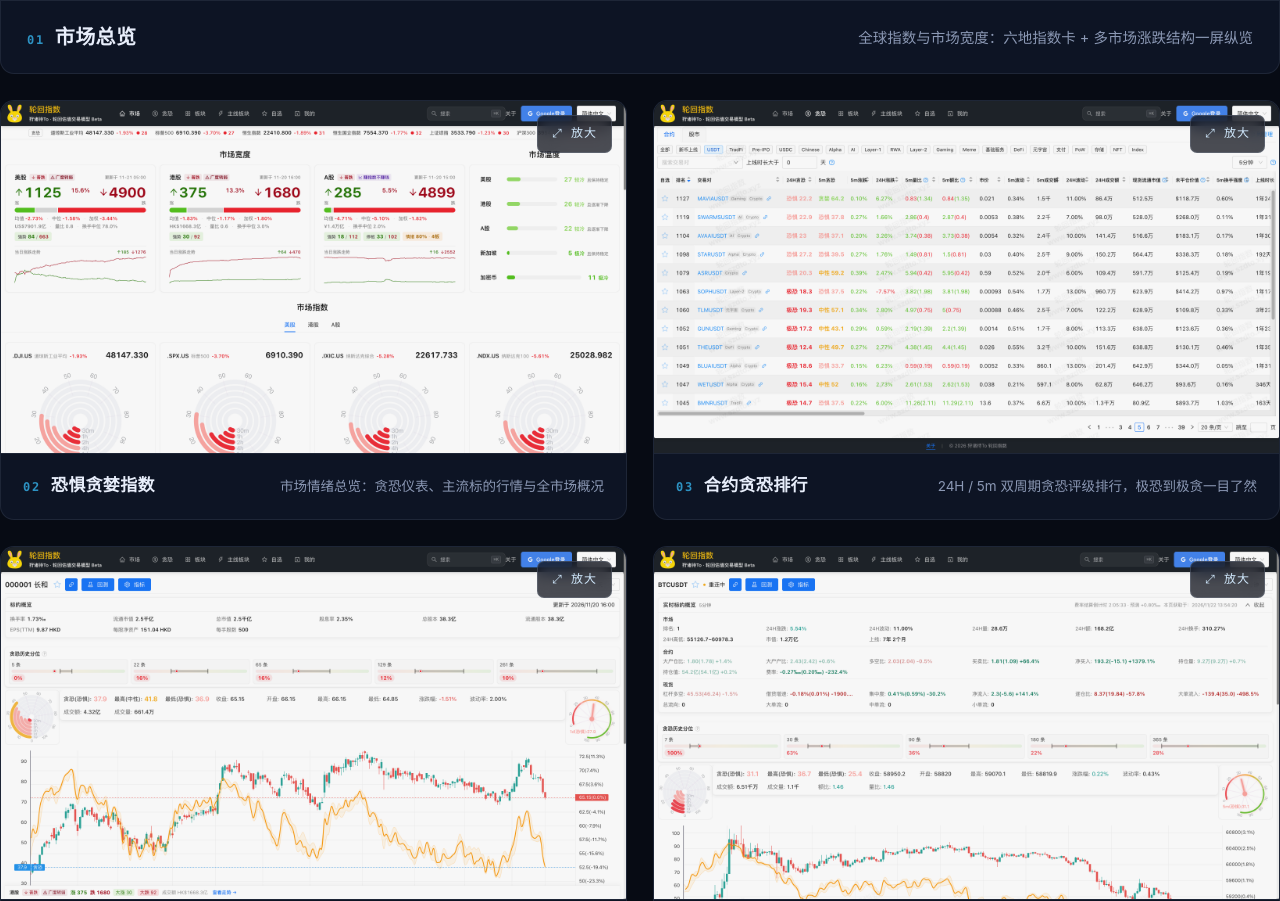
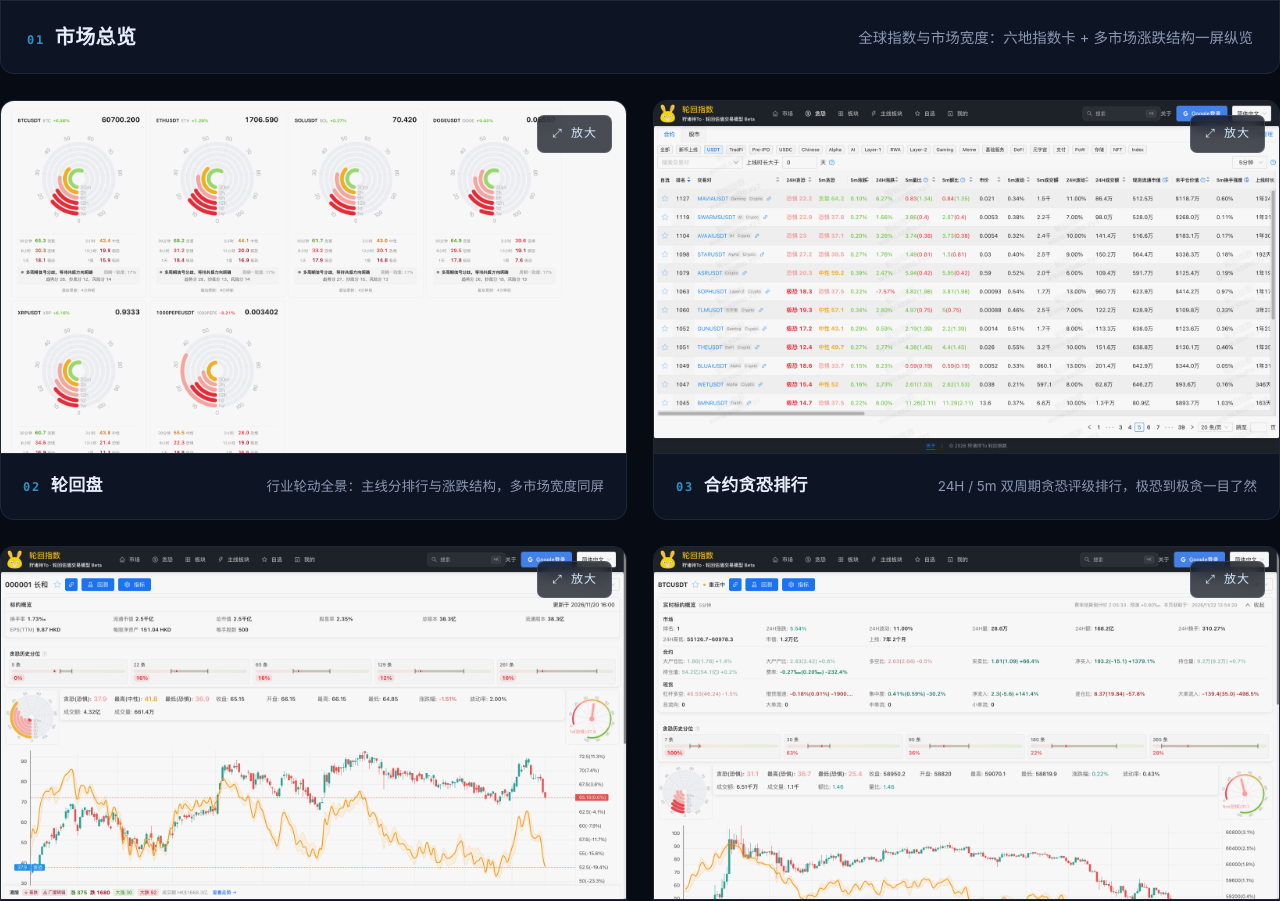
Before and after one commit to cycleindex-szdto/cycleindex-szdto.github.io, a plain HTML site: page index.html in a window 1280 px wide. Shown: the part 1747-2648 px from the top of the page. Drawn offline with Linux system fonts and the light colour scheme.

Commit message:
feat(画廊): 02卡替换为轮回盘·行业轮动全景
- 采用用户提供的轮回盘展开态截图（旧版行业块视图，官网11-22改版前形态）
- 裁剪为16:9（3228x1816）匹配卡片比例
- 删除不再引用的home-greedfear.png；og:image同步换为home-market.png

```diff
--- a/index.html
+++ b/index.html
@@ -11,7 +11,7 @@
   <meta property="og:title" content="轮回指数 · 狩诸待To — 市场情绪量化终端" />
   <meta property="og:description" content="恐惧贪婪指数 · 专业 K 线 · 行业主线 · 市场宽度 · 策略回测——多市场量化数据一屏尽览。" />
   <meta property="og:url" content="https://cycleindex-szdto.github.io/" />
-  <meta property="og:image" content="https://cycleindex-szdto.github.io/images/home-greedfear.png" />
+  <meta property="og:image" content="https://cycleindex-szdto.github.io/images/home-market.png" />
   <meta property="og:site_name" content="轮回指数 SZD Cycle Index" />
   <meta name="twitter:card" content="summary_large_image" />
 
@@ -545,14 +545,14 @@
         </figcaption>
       </figure>
 
-      <figure class="card" data-src="images/home-greedfear.png" data-caption="恐惧贪婪指数 · 市场情绪总览">
+      <figure class="card" data-src="images/reincarnation-cycle.png" data-caption="轮回盘 · 行业轮动全景">
         <div class="card-shot">
-          <img src="images/home-greedfear.png" alt="恐惧贪婪指数页：贪恐仪表、主流加密货币行情卡片与市场概览" loading="lazy" />
+          <img src="images/reincarnation-cycle.png" alt="轮回盘页面：行业轮动块（主线分与涨跌幅）及多市场宽度面板" loading="lazy" />
           <span class="card-zoom">⤢ 放大</span>
         </div>
         <figcaption class="card-info">
-          <span class="card-title"><span class="card-no">02</span>恐惧贪婪指数</span>
-          <span class="card-desc">市场情绪总览：贪恐仪表、主流标的行情与全市场概况</span>
+          <span class="card-title"><span class="card-no">02</span>轮回盘</span>
+          <span class="card-desc">行业轮动全景：主线分排行与涨跌结构，多市场宽度同屏</span>
         </figcaption>
       </figure>
 
```
Also changed, not shown: images/home-greedfear.png (deleted), images/reincarnation-cycle.png (added).
